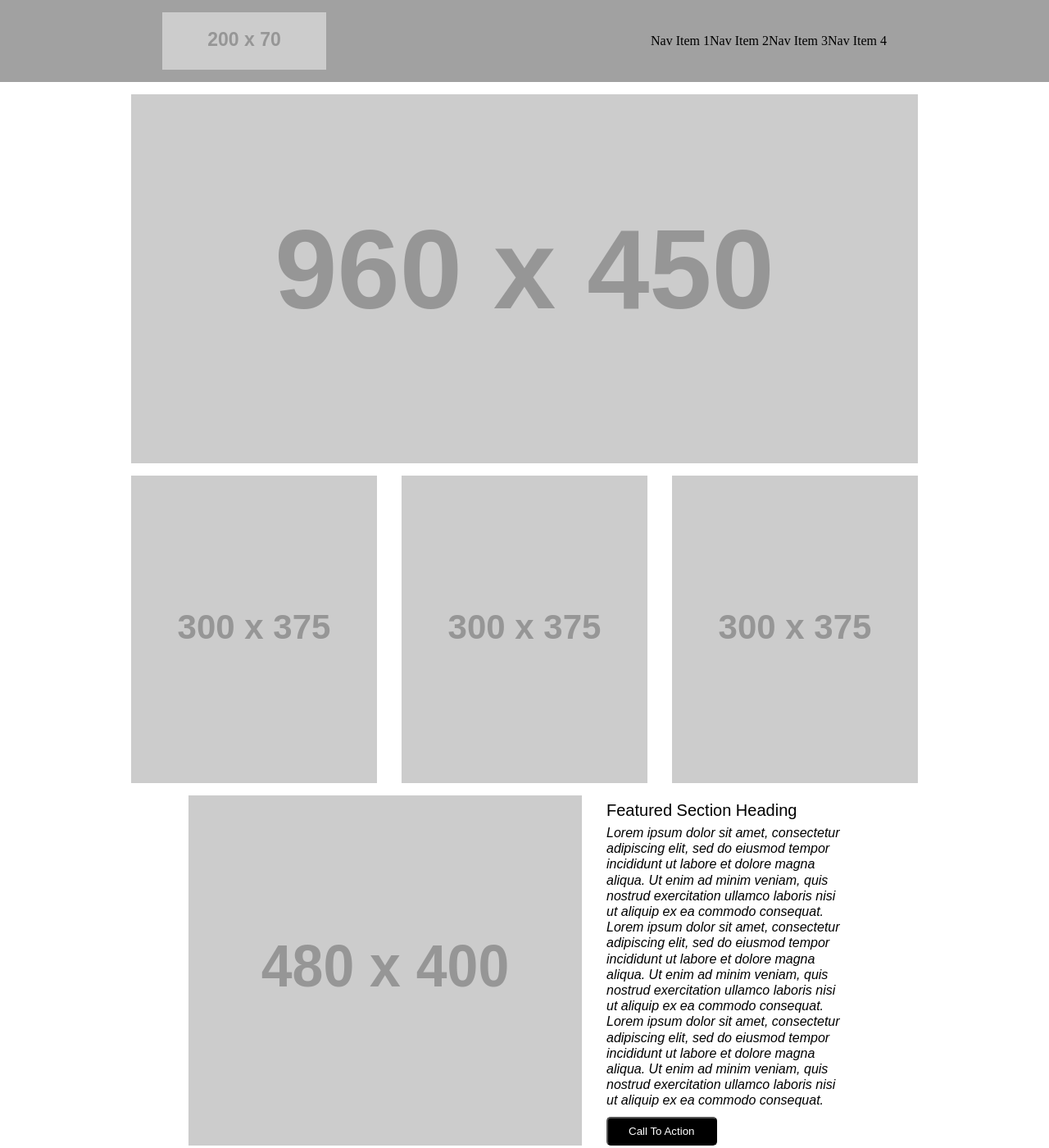
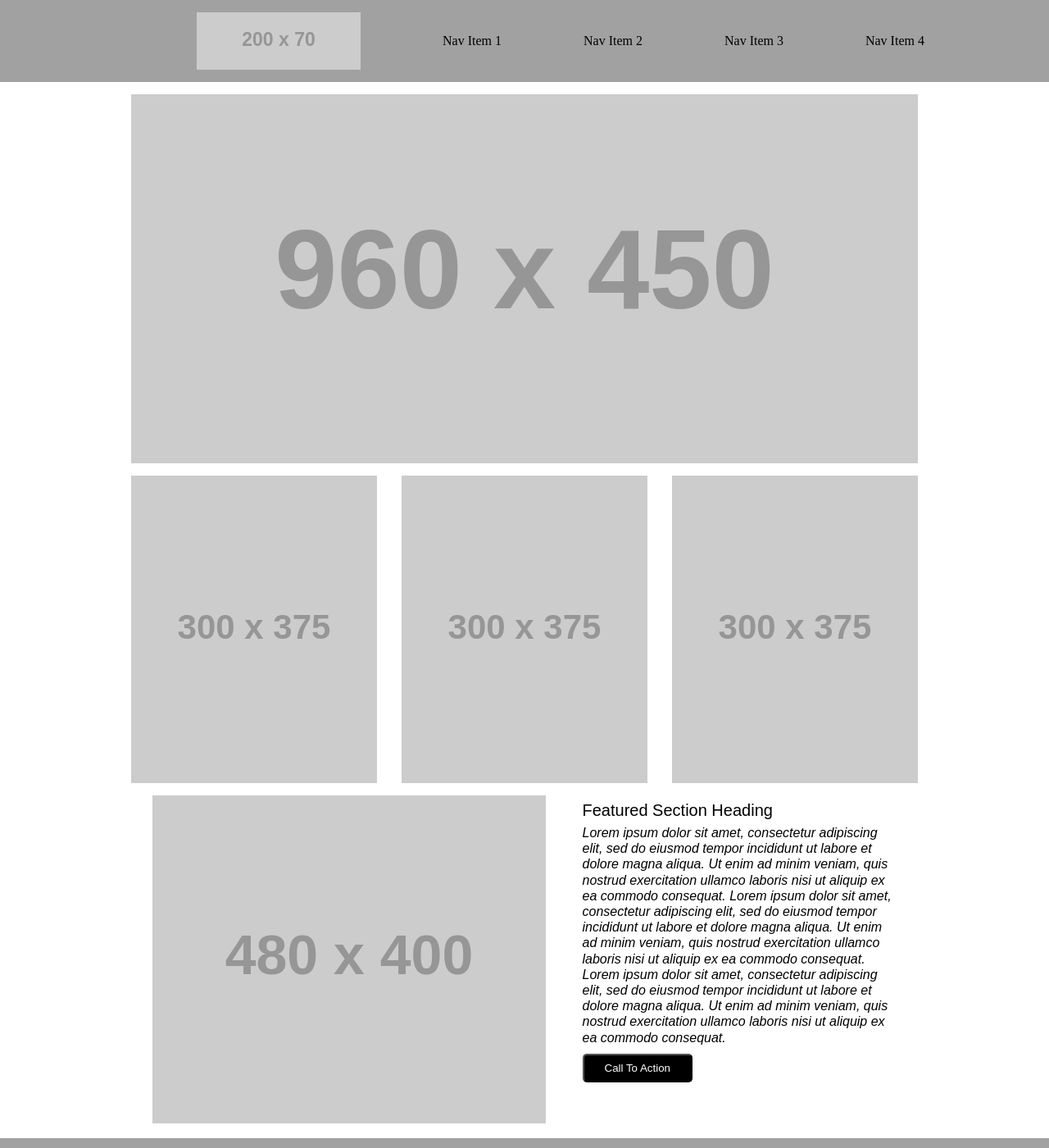
Before and after one commit to abbeymasters/wireframe-exercise, a plain HTML site: page index.html in a window 1280 px wide. Shown: the top 1400 px of the page at 82% size. Drawn offline with Linux system fonts and the light colour scheme; placeholder pictures from the web are drawn by us.

Commit message:
fixed layout

```diff
--- a/index.html
+++ b/index.html
@@ -29,7 +29,8 @@
             <img src="https://placehold.it/300x375/ddd">
         </div>
         <div id="third-section">
-            <img src="https://placehold.it/480x400/ddd">
+            <div id="third-section-image">
+            <img src="https://placehold.it/480x400/ddd"></div>
             <div id="third-section-text">
                 <h2>Featured Section Heading</h2>
                 <p>Lorem ipsum dolor sit amet, consectetur adipiscing elit, sed do eiusmod tempor incididunt ut labore et dolore magna aliqua. Ut enim ad minim veniam, quis nostrud exercitation ullamco laboris nisi ut aliquip ex ea commodo consequat. Lorem ipsum dolor sit amet, consectetur adipiscing elit, sed do eiusmod tempor incididunt ut labore et dolore magna aliqua. Ut enim ad minim veniam, quis nostrud exercitation ullamco laboris nisi ut aliquip ex ea commodo consequat. Lorem ipsum dolor sit amet, consectetur adipiscing elit, sed do eiusmod tempor incididunt ut labore et dolore magna aliqua. Ut enim ad minim veniam, quis nostrud exercitation ullamco laboris nisi ut aliquip ex ea commodo consequat.</p>
--- a/src/style.css
+++ b/src/style.css
@@ -1,17 +1,25 @@
 .header-grid {
     display: flex;
-    flex-wrap: wrap;
-    height: 70px;
-    width: 100%;
+    justify-content: space-between;
+    align-items: center;
+    height: 100px;
+    padding: 0 20px;
+    background: #a1a1a1;
     margin-bottom: 15px;
-    align-items: center;
-    justify-content: space-around;
-    background: #a1a1a1;
-    height: 100px;
+}
+
+header img {
+    margin-left: 220px;
 }
 
 nav {
     display: flex;
+    color: black;
+    margin: 0 auto 0 100px;
+}
+
+nav p {
+    padding-right: 100px;
 }
 
 #first-section, #second-section, #third-section {
@@ -25,16 +33,12 @@ nav {
     margin-right: 15px;
 }
 
-#third-section {
-    margin-left: 230px;
-
-}
-
 #third-section-text {
     font-family: arial;
-    margin-right: 250px;
-    margin-left: 30px;
     line-height: 1.2em;
+    width: 30%;
+    margin-left: 45px;
+    justify-content: center;
 }
 
 h2 {
```
